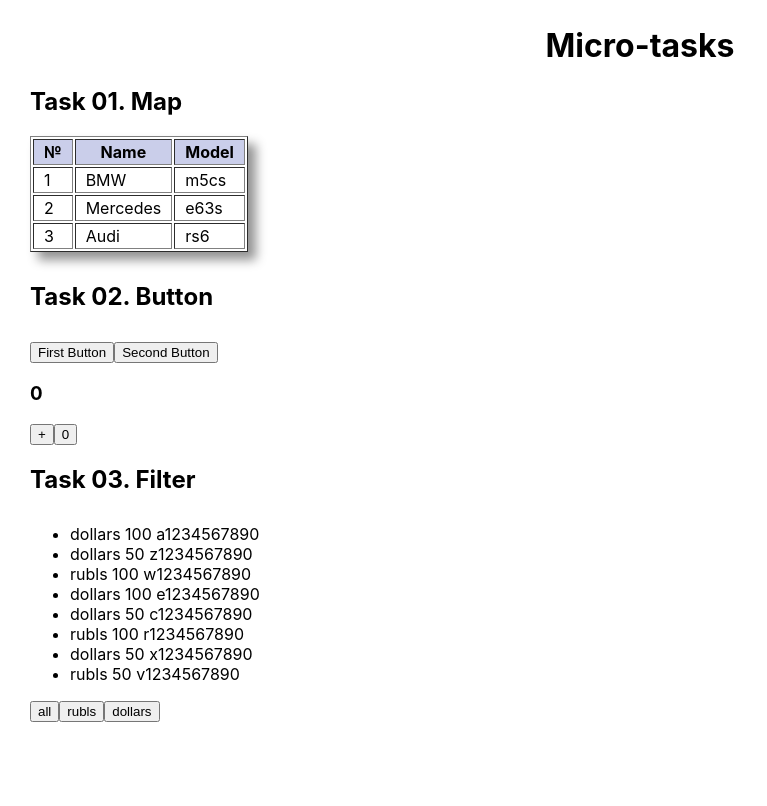
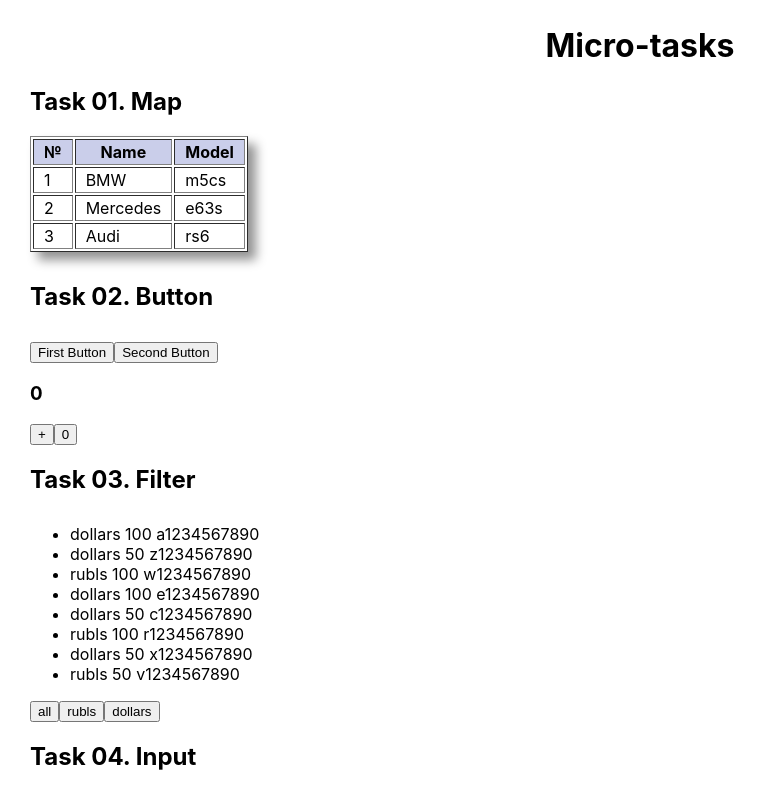
Before and after one commit to AlekseiBestuzhev/micro-tasks, a React (Create React App) app: page / in a window 1280 px wide. Shown: the whole page, without its empty margins (0-767 px from the left). Built offline with nearby package versions, Linux system fonts and the light colour scheme.

Commit message:
init: task_04 input

```diff
--- a/src/App.tsx
+++ b/src/App.tsx
@@ -3,6 +3,7 @@ import './App.css';
 import { CarsType, TaskMap } from './tasks/task_01_map/TaskMap';
 import { TaskButton } from './tasks/task_02_button/TaskButton';
 import { TaskFilter } from './tasks/task_03_filter/TaskFilter';
+import { TaskInput } from './tasks/task_04_input/TaskInput';
 
 function App() {
 	const topCars: CarsType[] = [
@@ -16,6 +17,7 @@ function App() {
 			<TaskMap top={topCars} />
 			<TaskButton />
 			<TaskFilter />
+			<TaskInput />
 		</div>
 	);
 }
--- /dev/null
+++ b/src/tasks/task_04_input/TaskInput.tsx
@@ -0,0 +1,10 @@
+import React from 'react';
+
+export const TaskInput = () => {
+
+	return (
+		<div>
+			<h2 className='task'>Task 04. Input</h2>
+		</div>
+	);
+}
```
